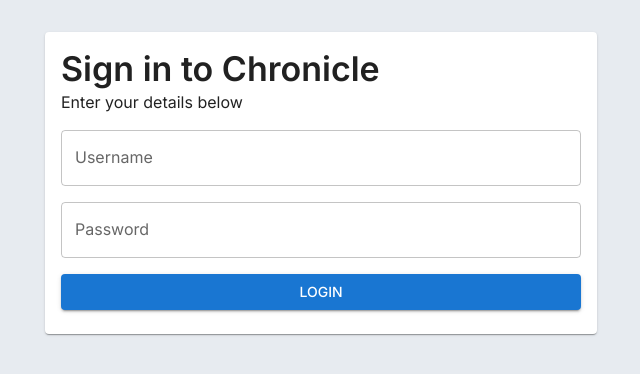
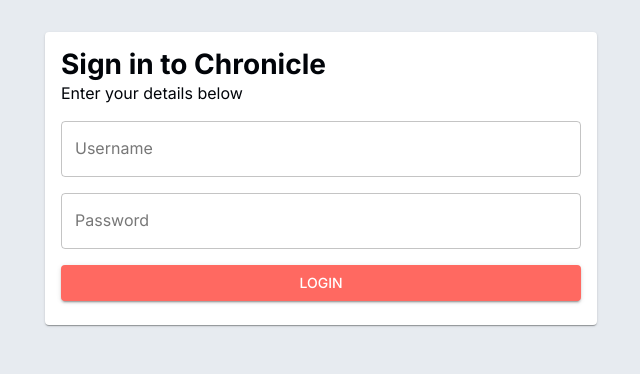
Before and after one commit to KonomiAI/Chronicle, a React (Vite) app in the folder client/: page /login in a window 1280 px wide. Shown: the top 374 px of the page, without its empty margins (319-959 px from the left). Built offline with nearby package versions, Linux system fonts and the light colour scheme.

Commit message:
styling: improve theme config and login ui - added font sizes for all headers - added primary color palette and default text color

```diff
--- a/client/src/pages/login/index.tsx
+++ b/client/src/pages/login/index.tsx
@@ -22,11 +22,21 @@
           <CardContent>
             <Stack spacing={2}>
               <div>
-                <Typography variant="h4">Sign in to Chronicle</Typography>
+                <Typography variant="h3">Sign in to Chronicle</Typography>
                 <Typography>Enter your details below</Typography>
               </div>
-              <TextField id="username" label="Username" variant="outlined" />
-              <TextField id="password" label="Password" variant="outlined" />
+              <TextField
+                id="username"
+                label="Username"
+                variant="outlined"
+                type="email"
+              />
+              <TextField
+                id="password"
+                label="Password"
+                variant="outlined"
+                type="password"
+              />
               <Button variant="contained">Login</Button>
             </Stack>
           </CardContent>
--- a/client/src/theme.ts
+++ b/client/src/theme.ts
@@ -1,6 +1,18 @@
 import { createTheme } from '@mui/material';
 
 const theme = createTheme({
+  palette: {
+    primary: {
+      main: '#FF6961',
+      dark: '#E20B00',
+      light: '#FF8780',
+      contrastText: '#FFFFFF',
+    },
+    text: {
+      primary: '#010409',
+      secondary: '#777',
+    },
+  },
   typography: {
     fontFamily: [
       'Inter',
@@ -15,8 +27,25 @@
       '"Segoe UI Emoji"',
       '"Segoe UI Symbol"',
     ].join(','),
+    h1: {
+      fontSize: '2.5em',
+      fontWeight: 700,
+    },
+    h2: {
+      fontSize: '2em',
+      fontWeight: 700,
+    },
+    h3: {
+      fontSize: '1.75em',
+      fontWeight: 700,
+    },
     h4: {
-      fontWeight: 600,
+      fontSize: '1.5em',
+      fontWeight: 700,
+    },
+    h5: {
+      fontSize: '1.25em',
+      fontWeight: 700,
     },
   },
 });
```
